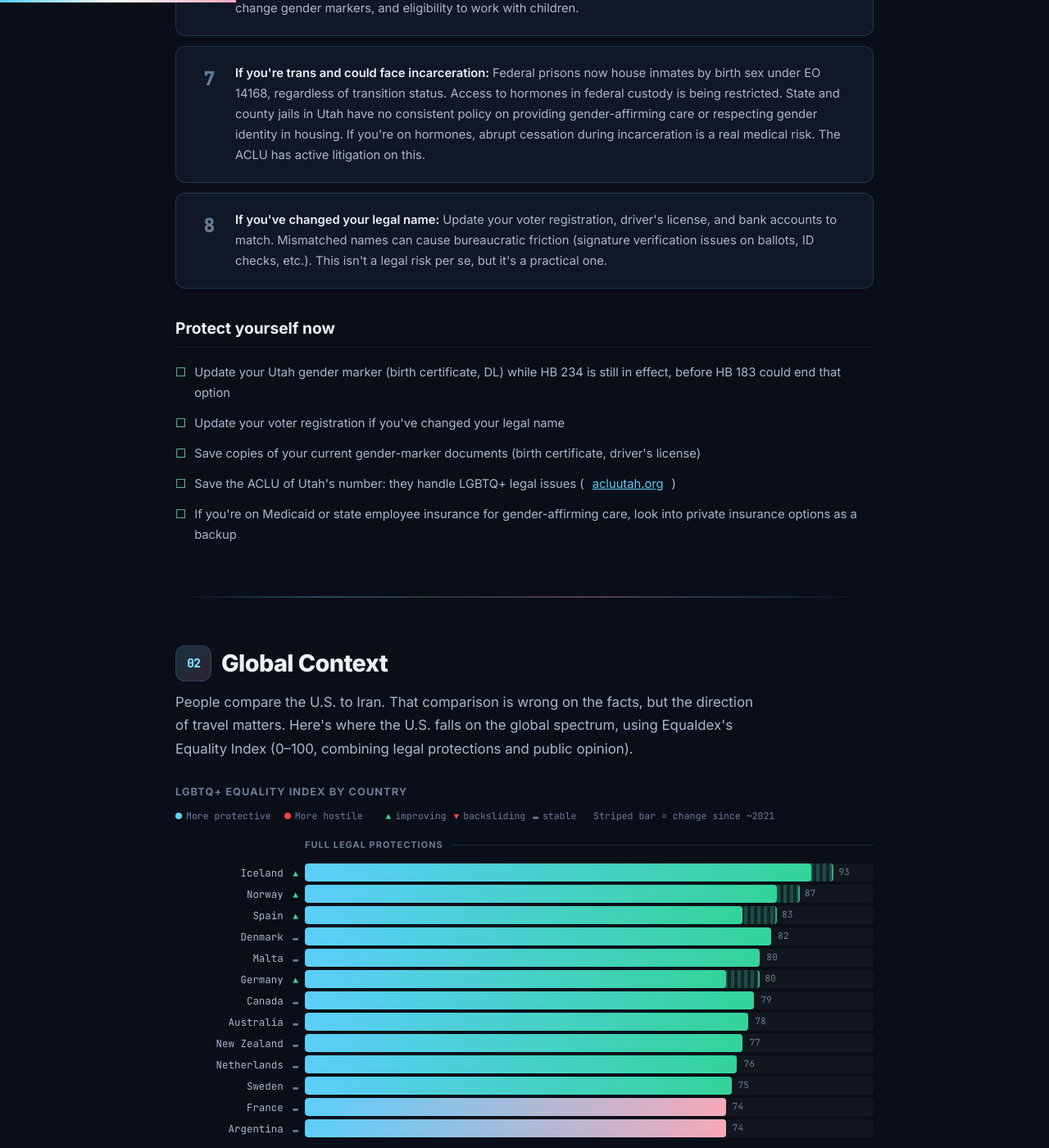
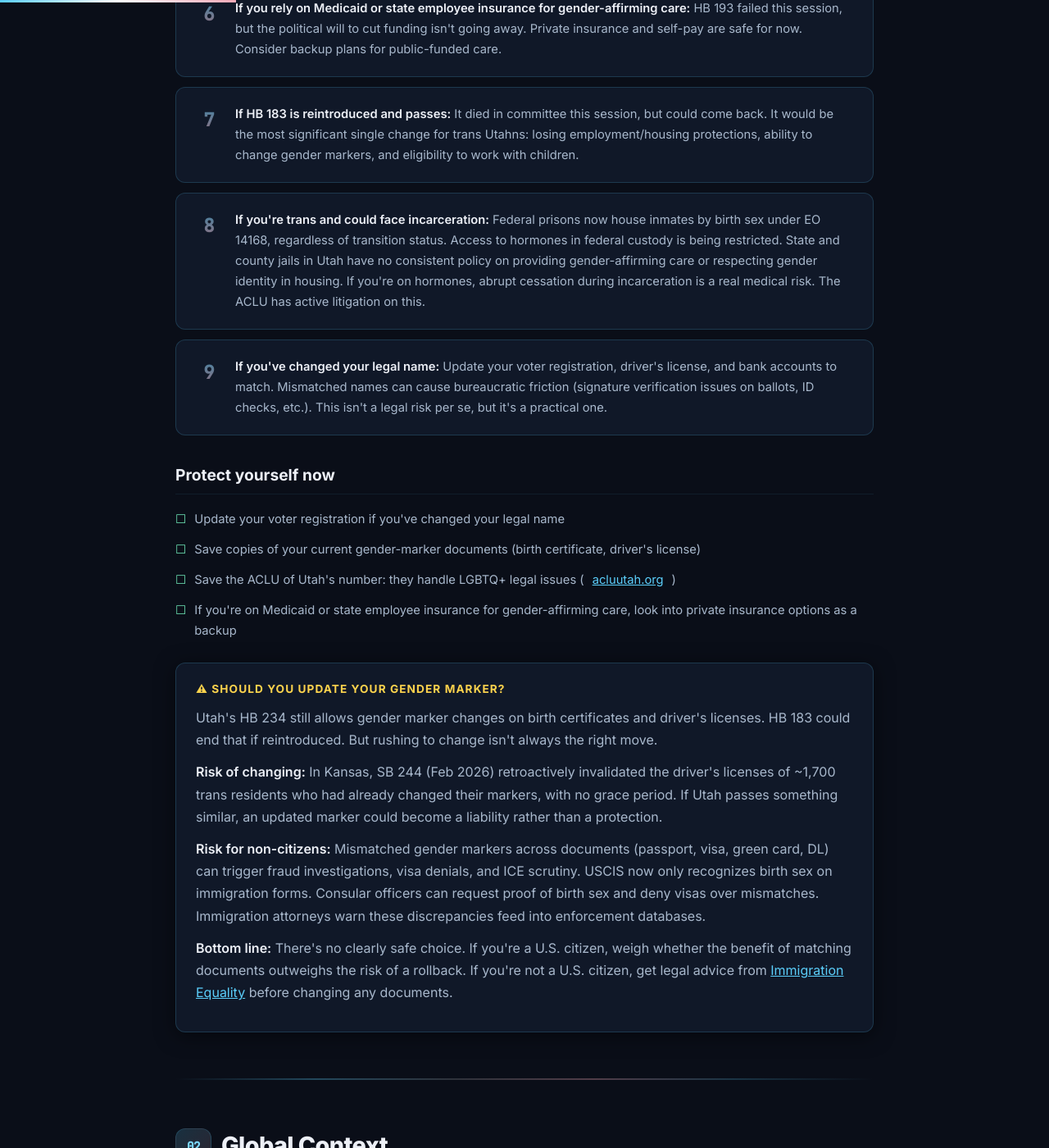
Before and after one commit to LucentFox/lucentfox.github.io, a Jekyll site: the page lgbtq-legal-risks.html, which Jekyll copies as it is, in a window 1280 px wide and 1400 px high, scrolled down 4217 px. Shown: the whole window at 82% size. Built offline with Jekyll 4.4.1, drawn with Linux system fonts in a browser that asks for light colours; some of the changed text lies outside the part shown.

Commit message:
Update lgbtq-legal-risks.html

```diff
--- a/lgbtq-legal-risks.html
+++ b/lgbtq-legal-risks.html
@@ -979,36 +979,50 @@
     <div class="worry-item">
       <div class="worry-number">5</div>
       <div class="worry-content">
-        <p><strong>If you rely on Medicaid or state employee insurance for gender-affirming care:</strong> HB 193 failed this session, but the political will to cut funding isn't going away. Private insurance and self-pay are safe for now. Consider backup plans for public-funded care.</p>
-      </div>
-    </div>
+        <p><strong>If you're trans and not a U.S. citizen:</strong> Document mismatches are now a real risk. USCIS only recognizes birth sex on immigration forms. Consular officers can request proof of birth sex and deny visas over mismatches, and those discrepancies feed into ICE enforcement databases. Even if you've legally changed your gender marker on a state ID, your federal immigration records may not match. Get legal advice from <a href="https://immigrationequality.org" style="color: var(--accent-primary);">Immigration Equality</a> before changing any documents or traveling internationally.</p>
+      </div>
+    </div>
+
     <div class="worry-item">
       <div class="worry-number">6</div>
       <div class="worry-content">
-        <p><strong>If HB 183 is reintroduced and passes:</strong> It died in committee this session, but could come back. It would be the most significant single change for trans Utahns: losing employment/housing protections, ability to change gender markers, and eligibility to work with children.</p>
+        <p><strong>If you rely on Medicaid or state employee insurance for gender-affirming care:</strong> HB 193 failed this session, but the political will to cut funding isn't going away. Private insurance and self-pay are safe for now. Consider backup plans for public-funded care.</p>
       </div>
     </div>
     <div class="worry-item">
       <div class="worry-number">7</div>
       <div class="worry-content">
-        <p id="risk-prison"><strong>If you're trans and could face incarceration:</strong> Federal prisons now house inmates by birth sex under EO 14168, regardless of transition status. Access to hormones in federal custody is being restricted. State and county jails in Utah have no consistent policy on providing gender-affirming care or respecting gender identity in housing. If you're on hormones, abrupt cessation during incarceration is a real medical risk. The ACLU has active litigation on this.</p>
+        <p><strong>If HB 183 is reintroduced and passes:</strong> It died in committee this session, but could come back. It would be the most significant single change for trans Utahns: losing employment/housing protections, ability to change gender markers, and eligibility to work with children.</p>
       </div>
     </div>
     <div class="worry-item">
       <div class="worry-number">8</div>
       <div class="worry-content">
+        <p id="risk-prison"><strong>If you're trans and could face incarceration:</strong> Federal prisons now house inmates by birth sex under EO 14168, regardless of transition status. Access to hormones in federal custody is being restricted. State and county jails in Utah have no consistent policy on providing gender-affirming care or respecting gender identity in housing. If you're on hormones, abrupt cessation during incarceration is a real medical risk. The ACLU has active litigation on this.</p>
+      </div>
+    </div>
+    <div class="worry-item">
+      <div class="worry-number">9</div>
+      <div class="worry-content">
         <p><strong>If you've changed your legal name:</strong> Update your voter registration, driver's license, and bank accounts to match. Mismatched names can cause bureaucratic friction (signature verification issues on ballots, ID checks, etc.). This isn't a legal risk per se, but it's a practical one.</p>
       </div>
     </div>
 
     <h3>Protect yourself now</h3>
     <ul class="legal-list">
-      <li><span class="check">&#9744;</span> Update your Utah gender marker (birth certificate, DL) while HB 234 is still in effect, before HB 183 could end that option</li>
       <li><span class="check">&#9744;</span> Update your voter registration if you've changed your legal name</li>
       <li><span class="check">&#9744;</span> Save copies of your current gender-marker documents (birth certificate, driver's license)</li>
       <li><span class="check">&#9744;</span> Save the ACLU of Utah's number: they handle LGBTQ+ legal issues (<a href="https://www.acluutah.org" style="color: var(--accent-primary);">acluutah.org</a>)</li>
       <li><span class="check">&#9744;</span> If you're on Medicaid or state employee insurance for gender-affirming care, look into private insurance options as a backup</li>
     </ul>
+
+    <div class="callout warning" style="margin-top: 20px;">
+      <div class="callout-title">&#9888; Should you update your gender marker?</div>
+      <p style="margin-bottom: 12px;">Utah's HB 234 still allows gender marker changes on birth certificates and driver's licenses. HB 183 could end that if reintroduced. But rushing to change isn't always the right move.</p>
+      <p style="margin-bottom: 12px;"><strong>Risk of changing:</strong> In Kansas, SB 244 (Feb 2026) retroactively invalidated the driver's licenses of ~1,700 trans residents who had already changed their markers, with no grace period. If Utah passes something similar, an updated marker could become a liability rather than a protection.</p>
+      <p style="margin-bottom: 12px;"><strong>Risk for non-citizens:</strong> Mismatched gender markers across documents (passport, visa, green card, DL) can trigger fraud investigations, visa denials, and ICE scrutiny. USCIS now only recognizes birth sex on immigration forms. Consular officers can request proof of birth sex and deny visas over mismatches. Immigration attorneys warn these discrepancies feed into enforcement databases.</p>
+      <p><strong>Bottom line:</strong> There's no clearly safe choice. If you're a U.S. citizen, weigh whether the benefit of matching documents outweighs the risk of a rollback. If you're not a U.S. citizen, get legal advice from <a href="https://immigrationequality.org" style="color: var(--accent-primary);">Immigration Equality</a> before changing any documents.</p>
+    </div>
   </section>
 
   <hr class="divider">
@@ -1734,6 +1748,21 @@
       <li style="margin-bottom: 10px; color: var(--text-secondary); font-size: 0.9rem;">ILGA World, State-Sponsored Homophobia report. <a href="https://ilga.org/state-sponsored-homophobia-report/" style="color: var(--accent-primary);">ilga.org</a></li>
       <li style="margin-bottom: 10px; color: var(--text-secondary); font-size: 0.9rem;">ILGA-Europe, Rainbow Map 2025. <a href="https://www.ilga-europe.org/report/rainbow-map-2025/" style="color: var(--accent-primary);">ilga-europe.org</a></li>
       <li style="margin-bottom: 10px; color: var(--text-secondary); font-size: 0.9rem;">ECPM, "12 states in the world still provide the death penalty for homosexuality" (June 2025). <a href="https://www.ecpm.org/en/2025/06/02/pride-month-12-states-in-the-world-still-provide-the-death-penalty-for-homosexuality-in-their-penal-codes/" style="color: var(--accent-primary);">ecpm.org</a></li>
+    </ul>
+
+    <h3>Immigration and Document Risks</h3>
+    <ul style="list-style: none; padding: 0;">
+      <li style="margin-bottom: 10px; color: var(--text-secondary); font-size: 0.9rem;">Immigration Equality, "Immigration Documents for Transgender, Nonbinary, and Intersex Individuals" (updated Jan 2026). <a href="https://immigrationequality.org/new-faq-immigration-documents-for-transgender-nonbinary-and-intersex-individuals/" style="color: var(--accent-primary);">immigrationequality.org</a></li>
+      <li style="margin-bottom: 10px; color: var(--text-secondary); font-size: 0.9rem;">USCIS Policy Manual Update, "Recognizing Male and Female Sexes" (Apr 2025). <a href="https://www.uscis.gov/sites/default/files/document/policy-manual-updates/20250402-RecognizingMaleAndFemaleSexes.pdf" style="color: var(--accent-primary);">uscis.gov</a></li>
+      <li style="margin-bottom: 10px; color: var(--text-secondary); font-size: 0.9rem;">Lambda Legal, "Identity Document Guidance for Transgender, Nonbinary, Gender-Nonconforming, and Intersex People." <a href="https://lambdalegal.org/tgnc-checklist-under-trump/" style="color: var(--accent-primary);">lambdalegal.org</a></li>
+      <li style="margin-bottom: 10px; color: var(--text-secondary); font-size: 0.9rem;">The Advocate, "State Department visa rule sets stage for ICE scrutiny of transgender immigrants." <a href="https://www.advocate.com/politics/national/new-visa-rules-transgender-immigration" style="color: var(--accent-primary);">advocate.com</a></li>
+    </ul>
+
+    <h3>Kansas SB 244 (Gender Marker Rollback)</h3>
+    <ul style="list-style: none; padding: 0;">
+      <li style="margin-bottom: 10px; color: var(--text-secondary); font-size: 0.9rem;">NPR, "Kansas revokes driver's licenses of hundreds of trans people, prompted by new law" (Feb 2026). <a href="https://www.npr.org/2026/02/28/nx-s1-5728969/kansas-revokes-drivers-licenses-of-hundreds-of-trans-people-prompted-by-new-law" style="color: var(--accent-primary);">npr.org</a></li>
+      <li style="margin-bottom: 10px; color: var(--text-secondary); font-size: 0.9rem;">ACLU of Kansas, "Understanding the New Kansas Law Targeting Transgender People" (SB 244 FAQ). <a href="https://www.aclukansas.org/publications/sb244faq/" style="color: var(--accent-primary);">aclukansas.org</a></li>
+      <li style="margin-bottom: 10px; color: var(--text-secondary); font-size: 0.9rem;">ACLU, "Transgender Kansans Challenge State Law Invalidating Their Driver's Licenses." <a href="https://www.aclu.org/press-releases/transgender-kansans-challenge-state-law-invalidating-their-drivers-licenses-and-allowing-them-to-be-sued-for-using-public-restrooms" style="color: var(--accent-primary);">aclu.org</a></li>
     </ul>
 
     <h3>News and Analysis</h3>
```
